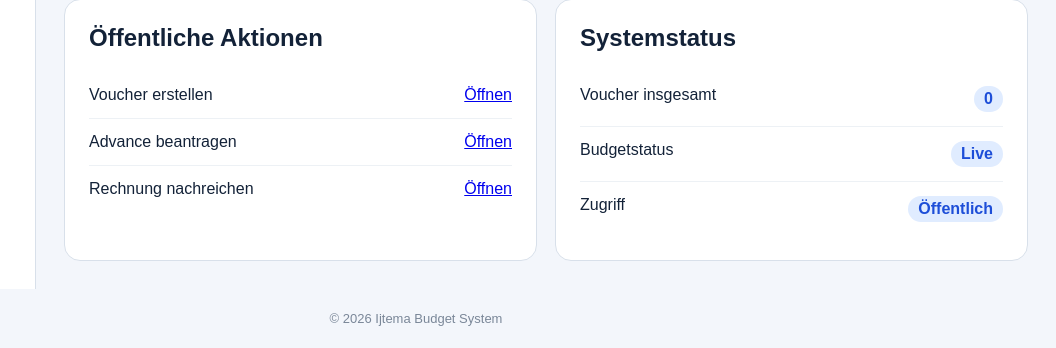
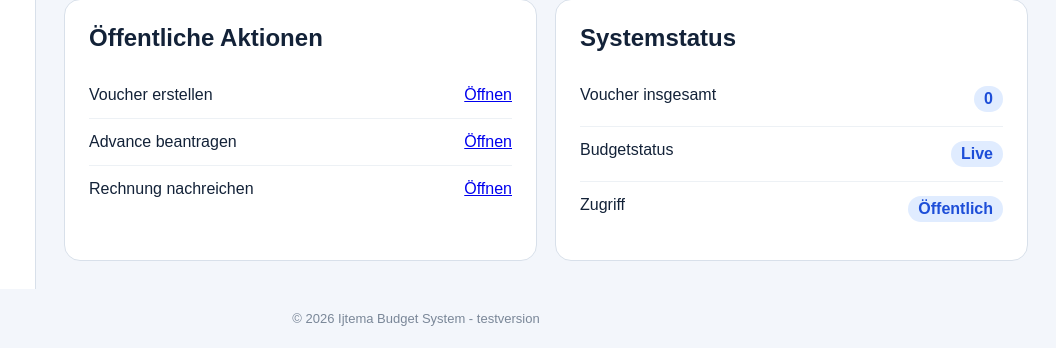
Before and after one commit to Tamur786/ijtema-budget-system, a FastAPI app: page / in a window 1280 px wide. Shown: the part 645-993 px from the top of the page, without its empty margins (224-1280 px from the left). Run offline with FastAPI, Linux system fonts and the light colour scheme; data comes from the database, SQL or seed files in the repository; data that the repository does not hold is empty.

Commit message:
Test dashboard update

```diff
--- a/templates/dashboard.html
+++ b/templates/dashboard.html
@@ -395,7 +395,7 @@
 </div>
 
 <div class="footer">
-    © 2026 Ijtema Budget System
+    © 2026 Ijtema Budget System - testversion
 </div>
 
 </body>
```
